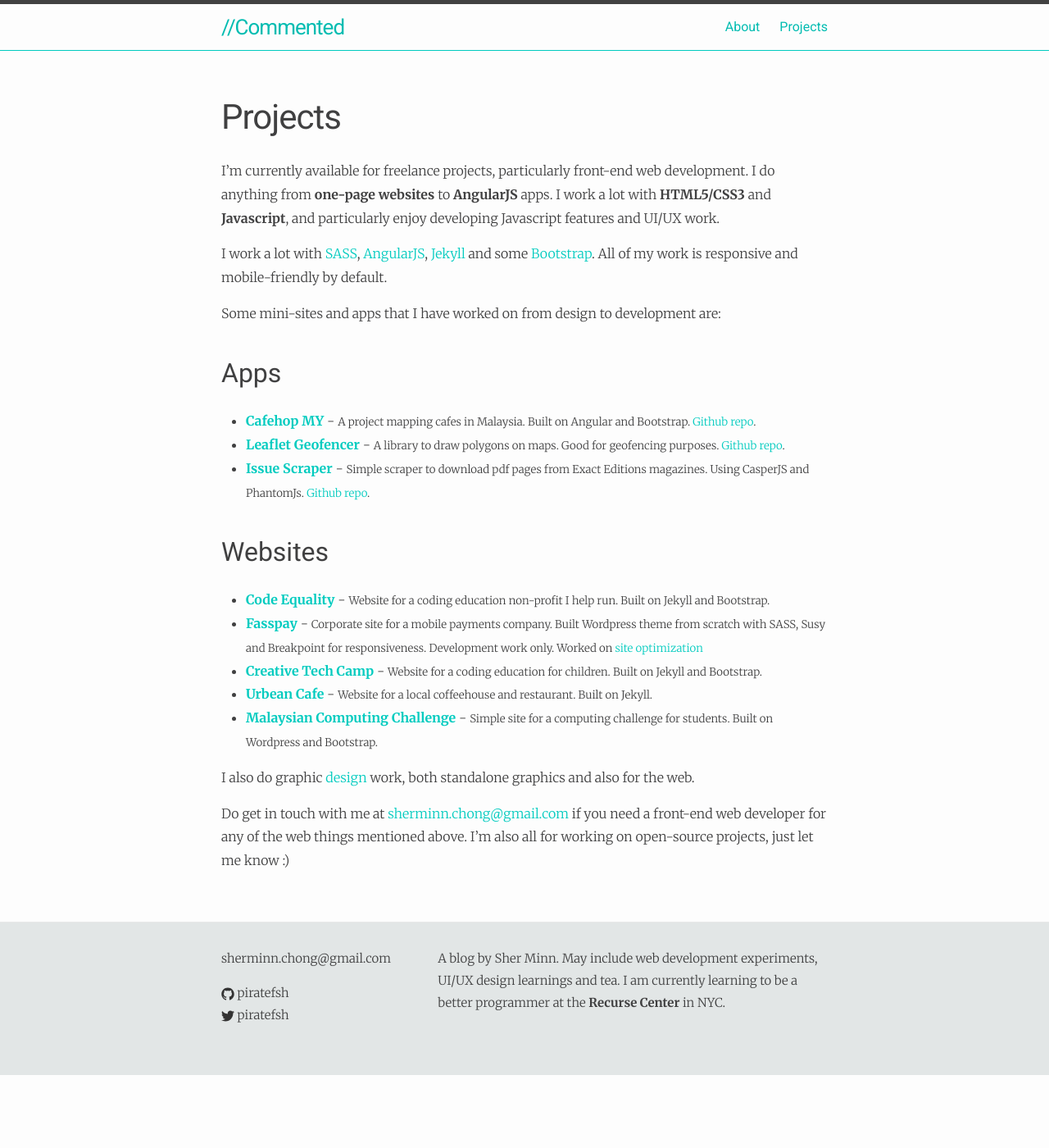
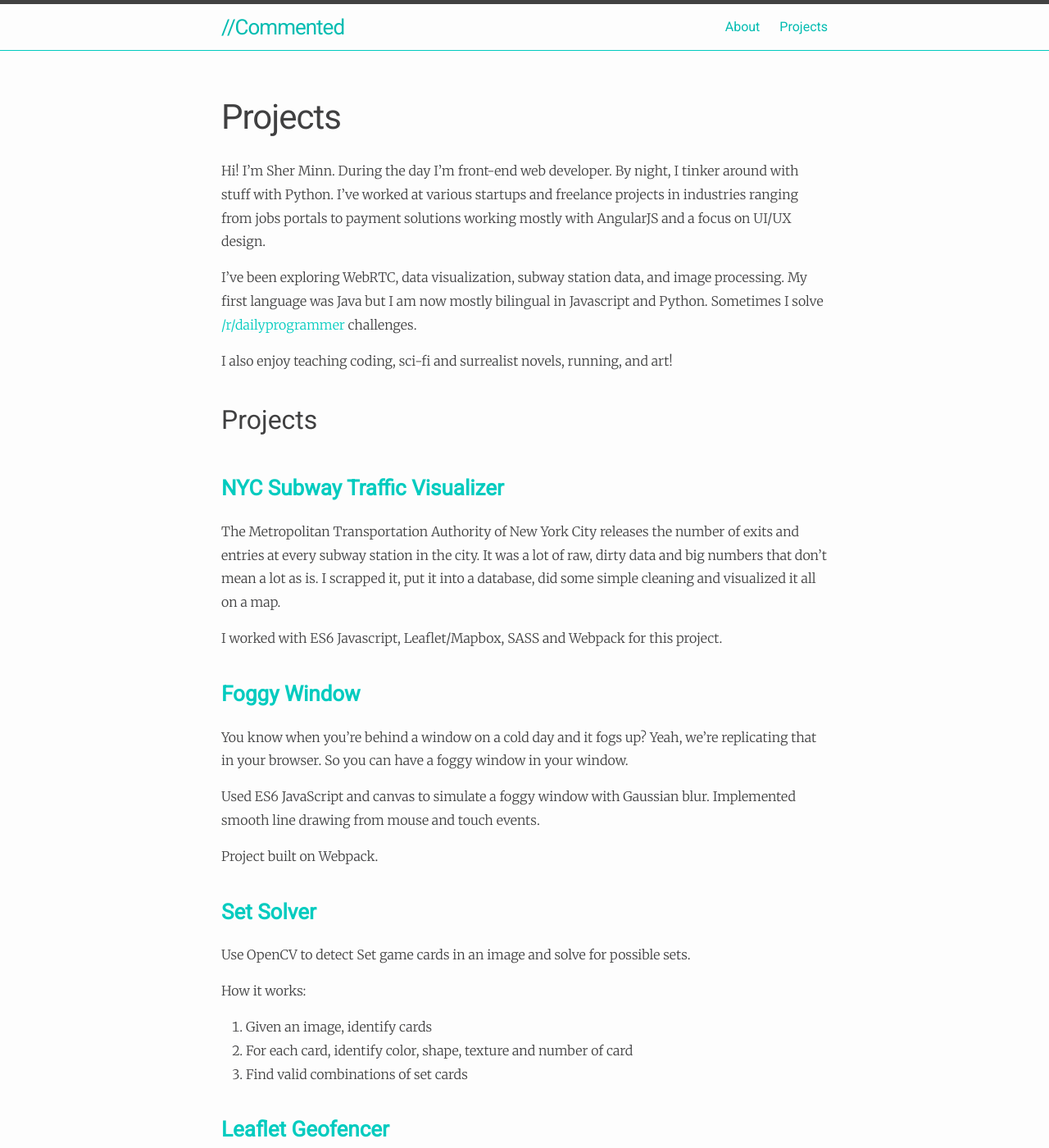
Before and after one commit to piratefsh/piratefsh.github.io, a Jekyll site: the page built from projects.md, in a window 1280 px wide and 1400 px high. Shown: the whole window at 82% size. Built offline with Jekyll 4.4.1, drawn with Linux system fonts in a browser that asks for light colours; some of the changed text lies outside the part shown.

Commit message:
Update Projects

```diff
--- a/projects.md
+++ b/projects.md
@@ -4,26 +4,59 @@
 permalink: /projects/
 ---
 
-I'm currently available for freelance projects, particularly front-end web development. I do anything from __one-page websites__ to __AngularJS__ apps. I work a lot with __HTML5/CSS3__ and __Javascript__, and particularly enjoy developing Javascript features and UI/UX work.
+Hi! I'm Sher Minn. During the day I'm front-end web developer. By night, I tinker around with stuff with Python. I've worked at various startups and freelance projects in industries ranging from jobs portals to payment solutions working mostly with AngularJS and a focus on UI/UX design.
 
-I work a lot with [SASS](http://sass-lang.com/), [AngularJS](https://angularjs.org/), [Jekyll](http://jekyllrb.com/) and some [Bootstrap](http://getbootstrap.com/). All of my work is responsive and mobile-friendly by default.
+I've been exploring WebRTC, data visualization, subway station data, and image processing. My first language was Java but I am now mostly bilingual in Javascript and Python. Sometimes I solve [/r/dailyprogrammer](https://www.reddit.com/r/dailyprogrammer/) challenges.
+
+I also enjoy teaching coding, sci-fi and surrealist novels, running, and art!
 
 
-Some mini-sites and apps that I have worked on from design to development are:
+## Projects
 
-## Apps
-* __[Cafehop MY](http://cafehop.my)__ - <small>A project mapping cafes in Malaysia. Built on Angular and Bootstrap. <a href="https://github.com/CafehopMY/cafehopmy.github.io">Github repo</a>.</small>
-* __[Leaflet Geofencer](http://piratefsh.github.io/leaflet.geofencer)__ - <small>A library to draw polygons on maps. Good for geofencing purposes. <a href="https://github.com/piratefsh/leaflet.geofencer">Github repo</a>.</small>
-* __[Issue Scraper](https://github.com/piratefsh/exactedition-issue-scaper)__ - <small>Simple scraper to download pdf pages from Exact Editions magazines. Using CasperJS and PhantomJs. <a href="https://github.com/piratefsh/exactedition-issue-scaper">Github repo</a>.</small>
+###__[NYC Subway Traffic Visualizer](http://piratefsh.github.io/mta-maps/public/)__
+
+The Metropolitan Transportation Authority of New York City releases the number of exits and entries at every subway station in the city. It was a lot of raw, dirty data and big numbers that don't mean a lot as is. I scrapped it, put it into a database, did some simple cleaning and visualized it all on a map.
+
+I worked with ES6 Javascript, Leaflet/Mapbox, SASS and Webpack for this project.
+
+###__[Foggy Window](http://piratefsh.github.io/foggy-window/public/)__
+
+You know when you're behind a window on a cold day and it fogs up? Yeah, we're replicating that in your browser. So you can have a foggy window in your window.
+
+Used ES6 JavaScript and canvas to simulate a foggy window with Gaussian blur. Implemented smooth line drawing from mouse and touch events.
+
+Project built on Webpack.
+
+###__[Set Solver](https://github.com/piratefsh/set-solver)__
+
+Use OpenCV to detect Set game cards in an image and solve for possible sets.
+
+How it works:
+
+1. Given an image, identify cards
+2. For each card, identify color, shape, texture and number of card
+3. Find valid combinations of set cards
+
+###__[Leaflet Geofencer](http://piratefsh.github.io/leaflet.geofencer)__
+
+A library to draw polygons on maps. Good for geofencing purposes. <a href="https://github.com/piratefsh/leaflet.geofencer">Github repo</a>.
+
+###__[Cafehop MY](http://cafehop.my)__
+
+A project mapping cafes in Malaysia. Built on Angular and Bootstrap. <a href="https://github.com/CafehopMY/cafehopmy.github.io">Github repo</a>.
+
+###__[Issue Scraper](https://github.com/piratefsh/exactedition-issue-scaper)__
+
+Simple scraper to download pdf pages from Exact Editions magazines. Using CasperJS and PhantomJs. <a href="https://github.com/piratefsh/exactedition-issue-scaper">Github repo</a>.
 
 ## Websites
 * __[Code Equality](http://codeequality.org)__ - <small>Website for a coding education non-profit I help run. Built on Jekyll and Bootstrap.</small>
+
 * __[Fasspay](http://fasspay.com)__ - <small>Corporate site for a mobile payments company. Built Wordpress theme from scratch with SASS, Susy and Breakpoint for responsiveness. Development work only. Worked on [site optimization](/projects/2015/01/23/site-optimizations.html)</small>
+
 * __[Creative Tech Camp](http://creativetechcamp.com)__ - <small>Website for a coding education for children. Built on Jekyll and Bootstrap.</small>
+
 * __[Urbean Cafe](http://urbeankl.github.io/)__ - <small>Website for a local coffeehouse and restaurant. Built on Jekyll.</small>
-* __[Malaysian Computing Challenge](http://ioimalaysia.org/)__ - <small>Simple site for a computing challenge for students. Built on Wordpress and Bootstrap.</small>
 
 
-I also do graphic [design](http://www.behance.net/piratefsh) work, both standalone graphics and also for the web.
-
-Do get in touch with me at [sherminn.chong@gmail.com](mailto:sherminn.chong@gmail.com) if you need a front-end web developer for any of the web things mentioned above. I'm also all for working on open-source projects, just let me know :)
+I'm currently not available for freelance work, but am open to running workshops and talks, especially on JavaScript, CSS or web design. Do get in touch with me at [sherminn.chong@gmail.com](mailto:sherminn.chong@gmail.com) to get the conversation started :)
```
